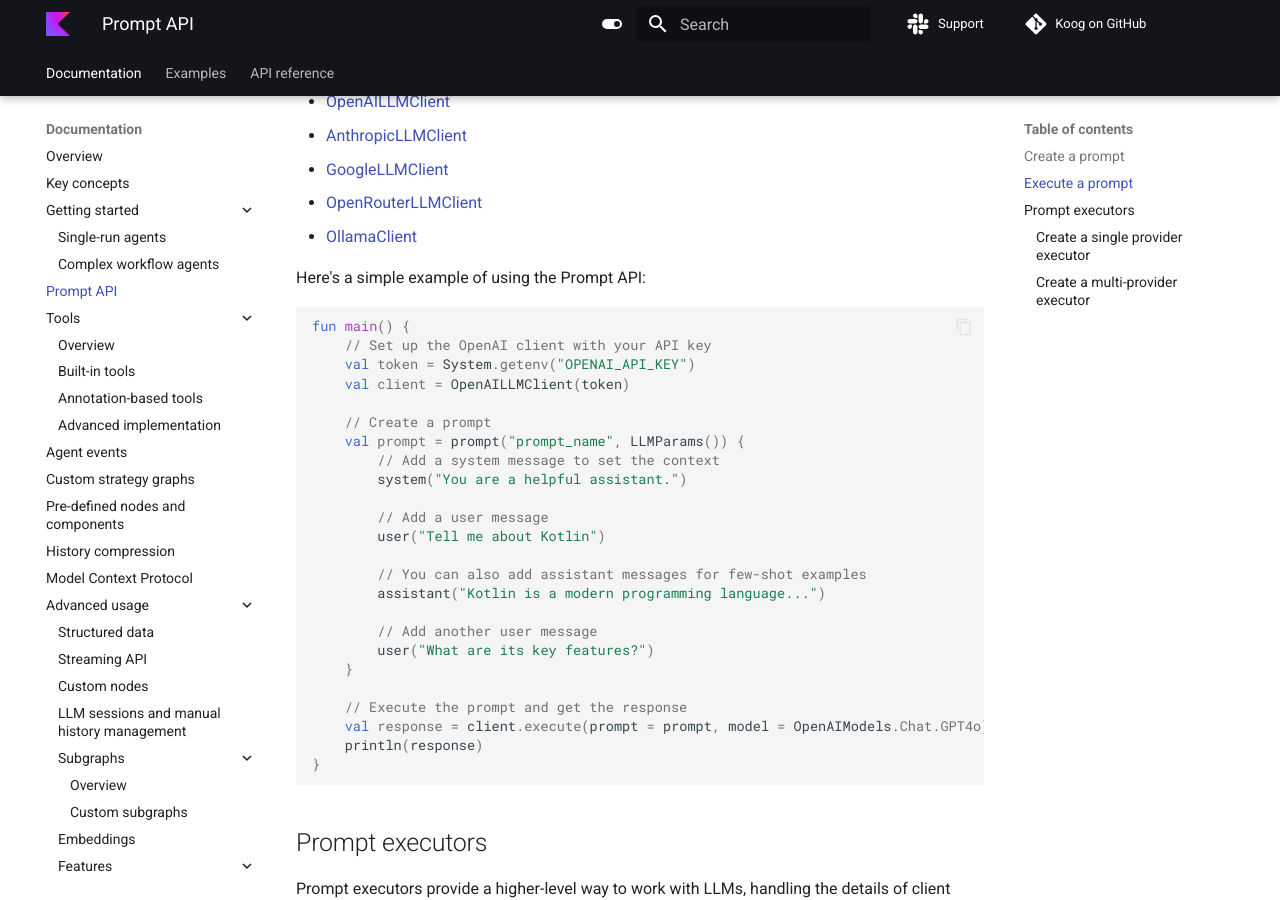
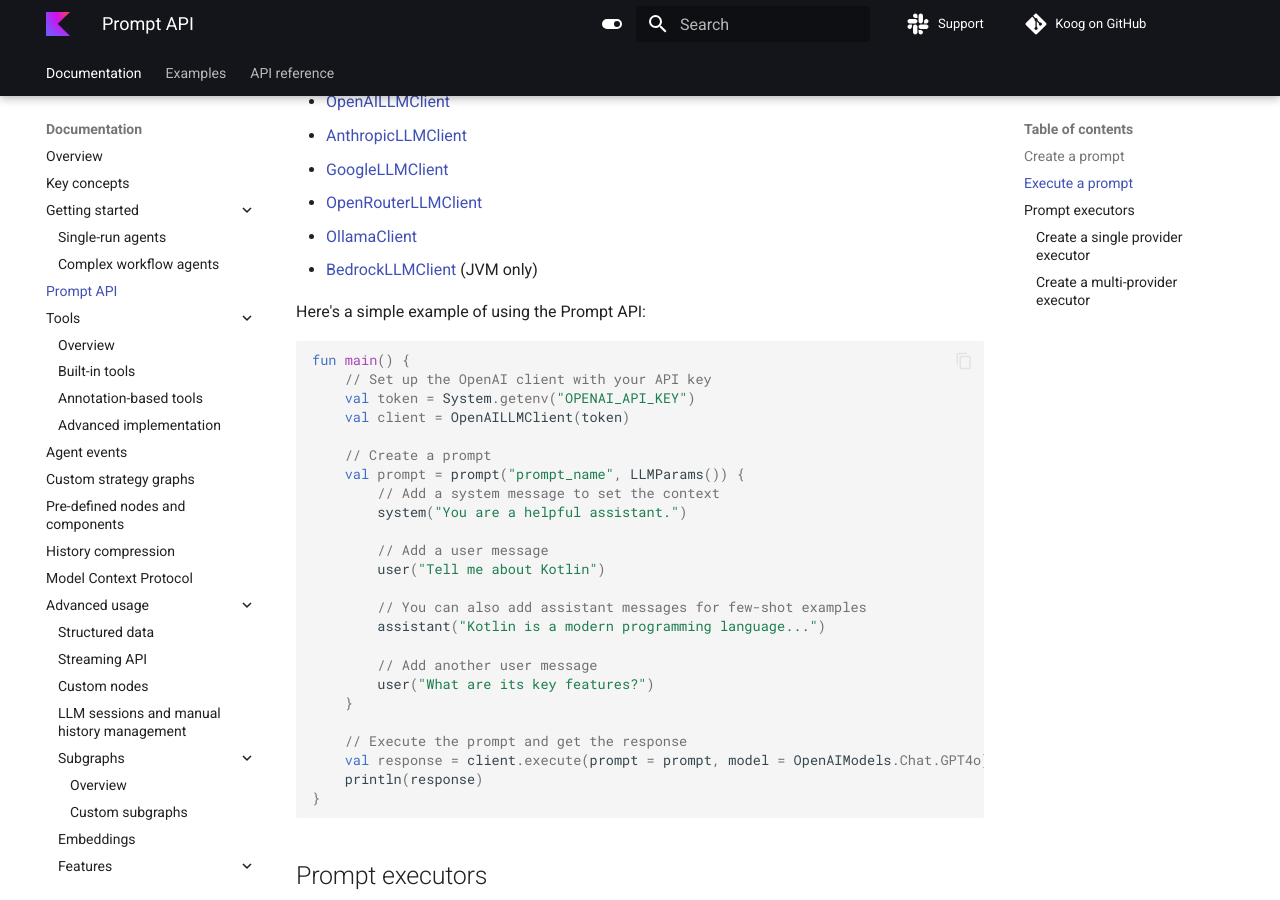
Before and after one commit to JetBrains/koog-docs, an MkDocs documentation site: the page built from docs/prompt-api.md, in a window 1280 px wide and 900 px high, scrolled down 1247 px. Built offline with MkDocs 1.6.1 and Material for MkDocs 9.7.7, drawn with Linux system fonts in a browser that asks for light colours; comment, search, counter and statistics services are not loaded.

Commit message:
Add AWS Bedrock client to list of LLM clients

```diff
--- a/docs/prompt-api.md
+++ b/docs/prompt-api.md
@@ -53,6 +53,7 @@
 * [GoogleLLMClient](https://api.koog.ai/prompt/prompt-executor/prompt-executor-clients/prompt-executor-google-client/ai.koog.prompt.executor.clients.google/-google-l-l-m-client/index.html)
 * [OpenRouterLLMClient](https://api.koog.ai/prompt/prompt-executor/prompt-executor-clients/prompt-executor-openrouter-client/ai.koog.prompt.executor.clients.openrouter/-open-router-l-l-m-client/index.html)
 * [OllamaClient](https://api.koog.ai/prompt/prompt-executor/prompt-executor-clients/prompt-executor-ollama-client/ai.koog.prompt.executor.ollama.client/-ollama-client/index.html)
+* [BedrockLLMClient](https://api.koog.ai/prompt/prompt-executor/prompt-executor-clients/prompt-executor-bedrock-client/ai.koog.prompt.executor.clients.bedrock/-bedrock-l-l-m-client/index.html) (JVM only)
 
 
 Here's a simple example of using the Prompt API:
```
